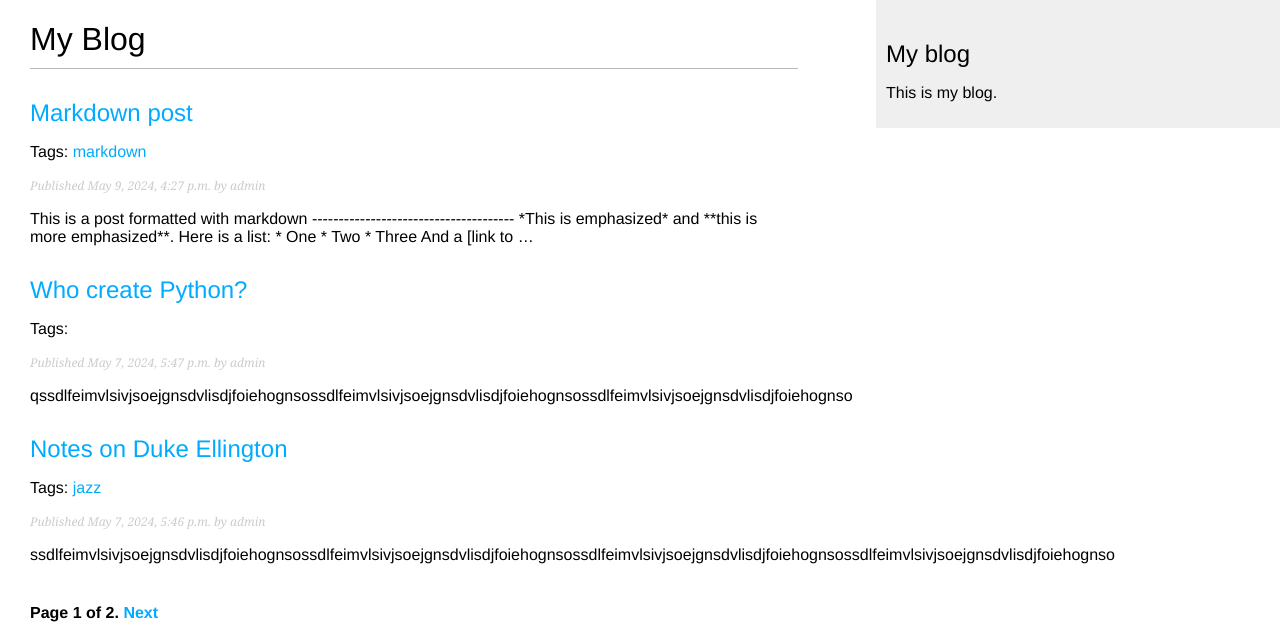
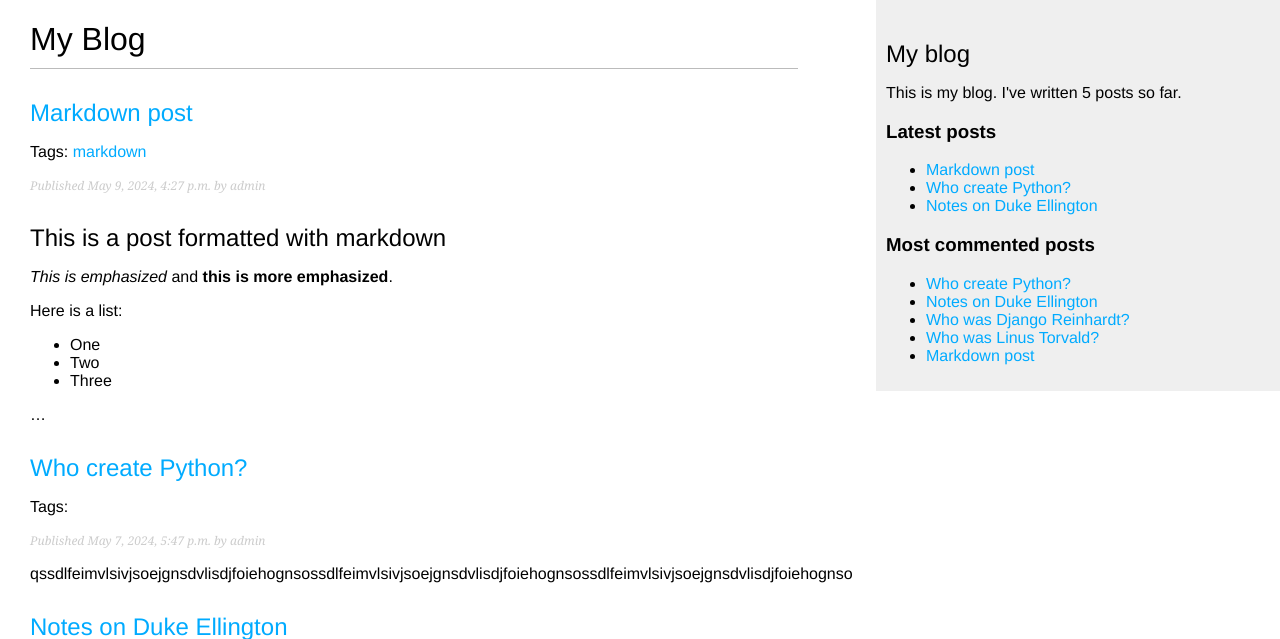
Before and after one commit to Obliviann17/blog_app, a Django app: page /blog/ in a window 1280 px wide. Shown: the top 639 px of the page. Run offline with Django 5.2, Linux system fonts and the light colour scheme; data comes from the database, SQL or seed files in the repository; both versions use the stored data as it was after the commit; parts of the project's set-up code (start-up, migrations or seed data) failed here and were passed over.

Commit message:
application-specific tag templates for displaying the number of posts, displaying the list of the most recent posts and the list of the most commented posts were added

```diff
--- a/blog/templates/blog/base.html
+++ b/blog/templates/blog/base.html
@@ -1,4 +1,5 @@
 {% load static %}
+{% load blog_tags %}
 <!DOCTYPE html>
 <html>
 <head>
@@ -12,7 +13,21 @@
 </div>
 <div id="sidebar">
     <h2>My blog</h2>
-    <p>This is my blog.</p>
+    <p>
+        This is my blog.
+        I've written {% total_posts %} posts so far.
+    </p>
+    <h3>Latest posts</h3>
+    {% show_latest_posts 3 %}
+    <h3>Most commented posts</h3>
+    {% get_most_commented_posts as most_commented_posts %}
+    <ul>
+        {% for post in most_commented_posts %}
+            <li>
+                <a href="{{ post.get_absolute_url }}">{{ post.title }}</a>
+            </li>
+        {% endfor %}
+    </ul>
 </div>
 </body>
 </html>
--- a/blog/templates/blog/post/detail.html
+++ b/blog/templates/blog/post/detail.html
@@ -1,11 +1,12 @@
 {% extends "blog/base.html" %}
+{% load blog_tags %}
 {% block title %}{{ post.title }}{% endblock %}
 {% block content %}
     <h1>{{ post.title }}</h1>
     <p class="date">
         Published {{ post.publish }} by {{ post.author }}
     </p>
-    {{ post.body|linebreaks }}
+    {{ post.body|markdown }}
     <p>
         <a href="{% url "blog:post_share" post.id %}">
             Share this post
--- /dev/null
+++ b/blog/templates/blog/post/latest_posts.html
@@ -0,0 +1,7 @@
+<ul>
+    {% for post in latest_posts %}
+        <li>
+            <a href="{{ post.get_absolute_url }}">{{ post.title }}</a>
+        </li>
+    {% endfor %}
+</ul>
--- a/blog/templates/blog/post/list.html
+++ b/blog/templates/blog/post/list.html
@@ -1,4 +1,5 @@
 {% extends "blog/base.html" %}
+{% load blog_tags %}
 {% block title %}My Blog{% endblock %}
 {% block content %}
     <h1>My Blog</h1>
@@ -23,7 +24,7 @@
         <p class="date">
             Published {{ post.publish }} by {{ post.author }}
         </p>
-        {{ post.body|truncatewords:30|linebreaks }}
+        {{ post.body|markdown|truncatewords_html:30 }}
     {% endfor %}
     {% include "blog/pagination.html" with page=posts %} {#  if used class PostListView(ListView), page=page_obj  #}
 
--- /dev/null
+++ b/blog/templatetags/blog_tags.py
@@ -0,0 +1,24 @@
+from django import template
+from ..models import Post
+from django.db.models import Count
+from django.utils.safestring import mark_safe
+import markdown
+
+register = template.Library()
+
+@register.simple_tag
+def total_posts():
+    return Post.published.count()
+
+@register.inclusion_tag('blog/post/latest_posts.html')
+def show_latest_posts(count=5):
+    latest_posts = Post.published.order_by('-publish')[:count]
+    return {'latest_posts': latest_posts}
+
+@register.simple_tag
+def get_most_commented_posts(count=5):
+    return Post.published.annotate(total_comments=Count('comments')).order_by('-total_comments')[:count]
+
+@register.filter(name='markdown')
+def markdown_format(text):
+    return mark_safe(markdown.markdown(text))
```
Also changed, not shown: blog/templatetags/__init__.py (added), db.sqlite3.
